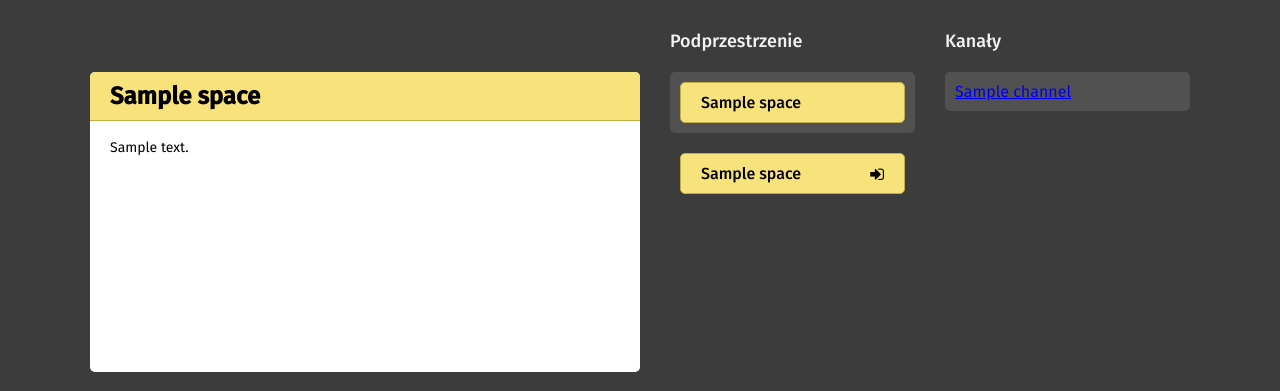
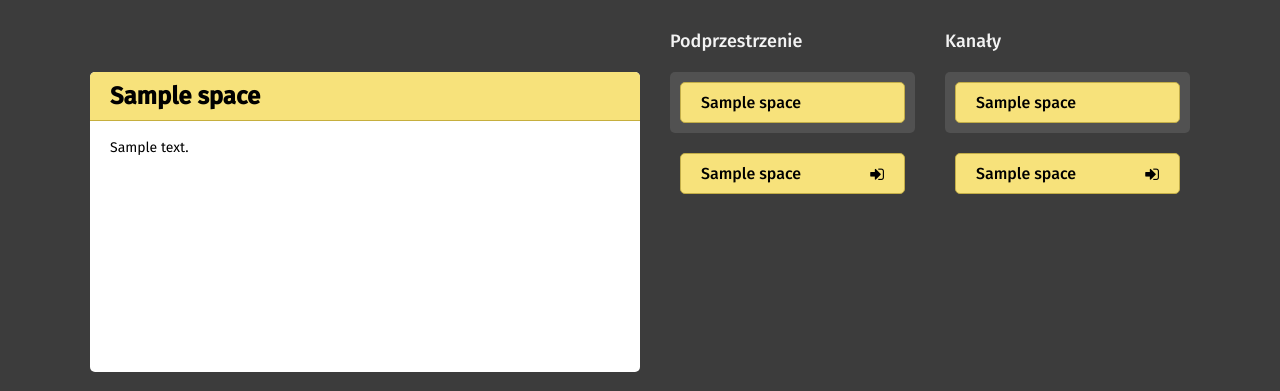
Before and after one commit to lucekdudek/embigo, a Django app: template core/templates/space.html in a window 1280 px wide. Shown: the part 70-461 px from the top of the page. Run offline with Django 3.2, Linux system fonts and the light colour scheme; tables that the repository leaves empty hold one stand-in row (values such as "Sample post"); the template is opened without the code that fills it: values that come from a table or form of the project are taken from there, most other values are stand-ins (such as "Sample title", 1, 10 or a date in 2020); some libraries are stand-ins or nearby versions.

Commit message:
Favicon added, channels styled

```diff
--- a/core/templates/base.html
+++ b/core/templates/base.html
@@ -2,7 +2,8 @@
 <html lang="en">
 <head>
     <meta charset="UTF-8">
-    <title>Embigo</title>
+    <title>embigo</title>
+    <link rel="icon" href="/static/img/favicon.ico" type="image/x-icon" />
 
 	<link href="https://maxcdn.bootstrapcdn.com/font-awesome/4.5.0/css/font-awesome.min.css" rel="stylesheet">
     <link href='https://fonts.googleapis.com/css?family=Fira+Sans:400,700italic,500&subset=latin,latin-ext' rel='stylesheet' type='text/css'>
@@ -18,7 +19,7 @@
 	{% if user.is_authenticated %}
 	<div class="header">
 		<div class="content">
-			<a href="" class="header_logo">embigo</a>
+			<a href="/" class="header_logo">embigo</a>
 				<div class="header_user">
 					<strong>{{ user.username }}</strong>
 			        {% include "forms/form_signout.html" %}
--- a/core/templates/space.html
+++ b/core/templates/space.html
@@ -80,13 +80,22 @@
 		<div class="view-space_channels">
 			<h2>Kanały</h2>
 			<div class="list-space">
-			{% if channels %}
-		        {% for channel in channels %}
-					<a href="/{{ space.uid }}">{{ channel.name }}</a>
-		        {% endfor %}
-		    {% else %}
-				Brak
-			{% endif %}
+			    {% if own_channels %}
+			        {% for space in own_channels %}
+						<a href="/{{ space.uid }}" class="list-space_item {% if space.status == 2 %}list-space_item--archive{% endif %}">{{ space.name }}</a>
+			        {% endfor %}
+			    {% else %}
+					Brak
+				{% endif %}
+			</div>
+			<div class="list-space list-space--other">
+				{% if other_channels %}
+			        {% for space in other_channels %}
+						<a href="/{{ space.uid }}" class="list-space_item {% if space.status == 2 %}list-space_item--archive{% endif %}">{{ space.name }}<i class="fa fa-sign-in"></i></a>
+			        {% endfor %}
+			    {% else %}
+					Brak
+				{% endif %}
 			</div>
 		</div>
 	</div>
```
Also changed, not shown: core/static/img/favicon.ico (added).
